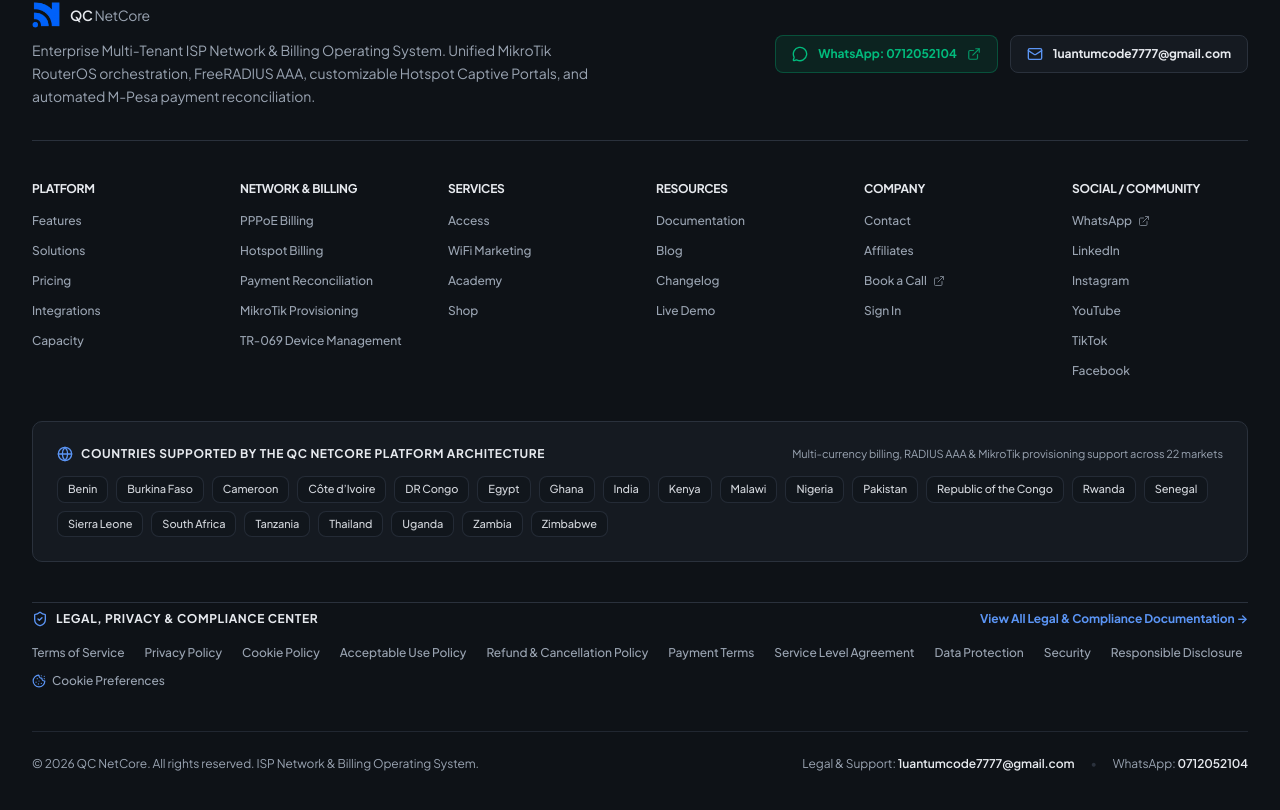
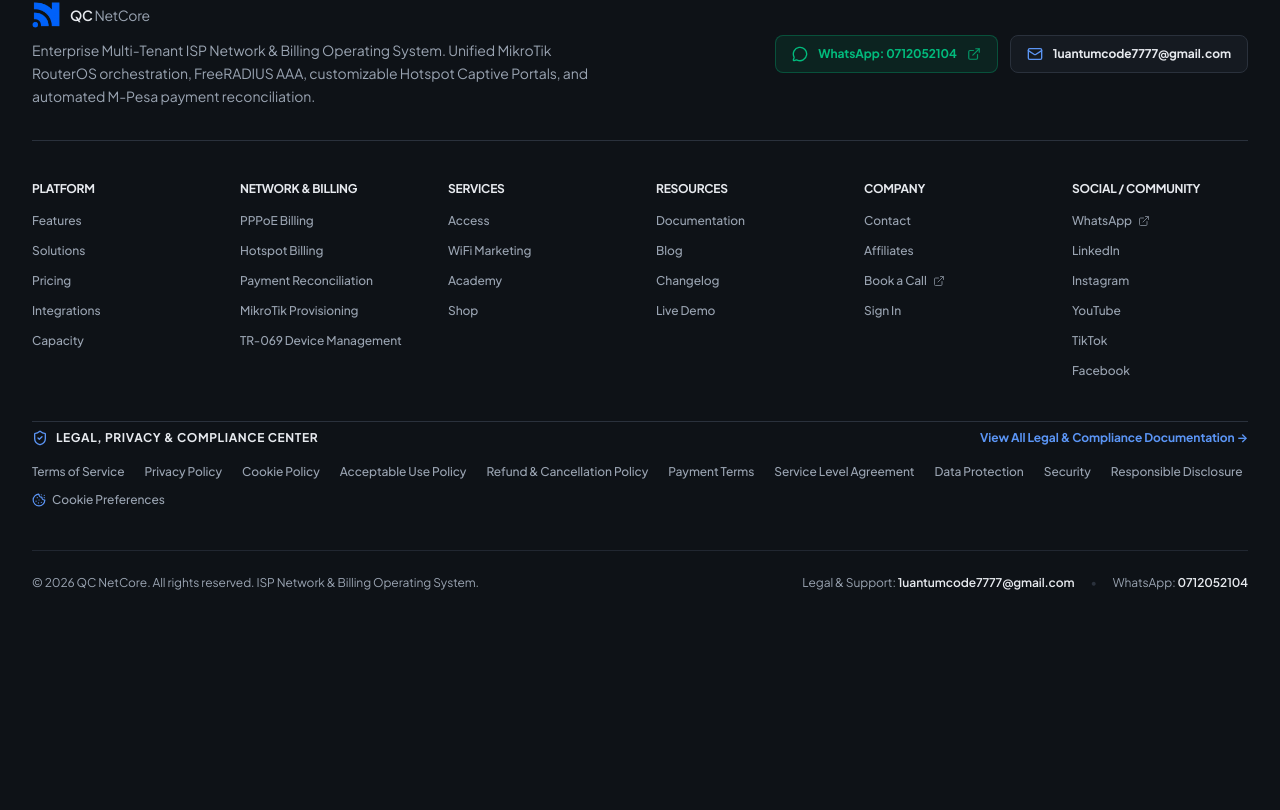
Before and after one commit to gackstonew-lgtm/G-Tech-ISP-Billing-System, a Next.js app: page / in a window 1280 px wide. Shown: the part 5706-6516 px from the top of the page. After the commit the page ends 6337 px from the top, so only its background shows below. Built offline with nearby package versions, Linux system fonts and the light colour scheme; no server answers.

Commit message:
chore(footer): remove supported countries section from footer

```diff
--- a/src/components/layout/SiteFooter.tsx
+++ b/src/components/layout/SiteFooter.tsx
@@ -4,7 +4,6 @@ import React, { useState } from "react";
 import Link from "next/link";
 import {
   ChevronDown,
-  Globe,
   Mail,
   MessageCircle,
   ShieldCheck,
@@ -15,7 +14,6 @@ import { NexaNetLogo } from "@/components/ui/NexaNetLogo";
 import {
   LEGAL_CONTACT,
   LEGAL_DOCUMENT_LIST,
-  SUPPORTED_COUNTRIES,
 } from "@/lib/legal/documents";
 
 interface FooterLinkItem {
@@ -242,30 +240,6 @@ export function SiteFooter({ onEnterDemo }: SiteFooterProps) {
           })}
         </div>
 
-        {/* SUPPORTED COUNTRIES SECTION */}
-        <div className="p-5 sm:p-6 rounded-2xl bg-surface border border-border space-y-3.5">
-          <div className="flex flex-col sm:flex-row sm:items-center sm:justify-between gap-2">
-            <div className="flex items-center gap-2 text-xs font-extrabold uppercase tracking-wider text-foreground">
-              <Globe className="w-4 h-4 text-primary shrink-0" />
-              <span>Countries Supported by the QC NetCore Platform Architecture</span>
-            </div>
-            <span className="text-[11px] text-muted-foreground">
-              Multi-currency billing, RADIUS AAA &amp; MikroTik provisioning support across 22 markets
-            </span>
-          </div>
-
-          <div className="flex flex-wrap gap-1.5 sm:gap-2">
-            {SUPPORTED_COUNTRIES.map((country) => (
-              <span
-                key={country}
-                className="inline-flex items-center px-2.5 py-1 rounded-lg bg-surface-subtle border border-border/80 text-[11px] font-medium text-foreground/90"
-              >
-                {country}
-              </span>
-            ))}
-          </div>
-        </div>
-
         {/* LEGAL & COMPLIANCE LINKS BAR */}
         <div className="pt-2 border-t border-border space-y-4">
           <div className="flex flex-col sm:flex-row sm:items-center justify-between gap-2">
```
Also changed, not shown: 1 other file (tests, documents, lock files or other folders).
